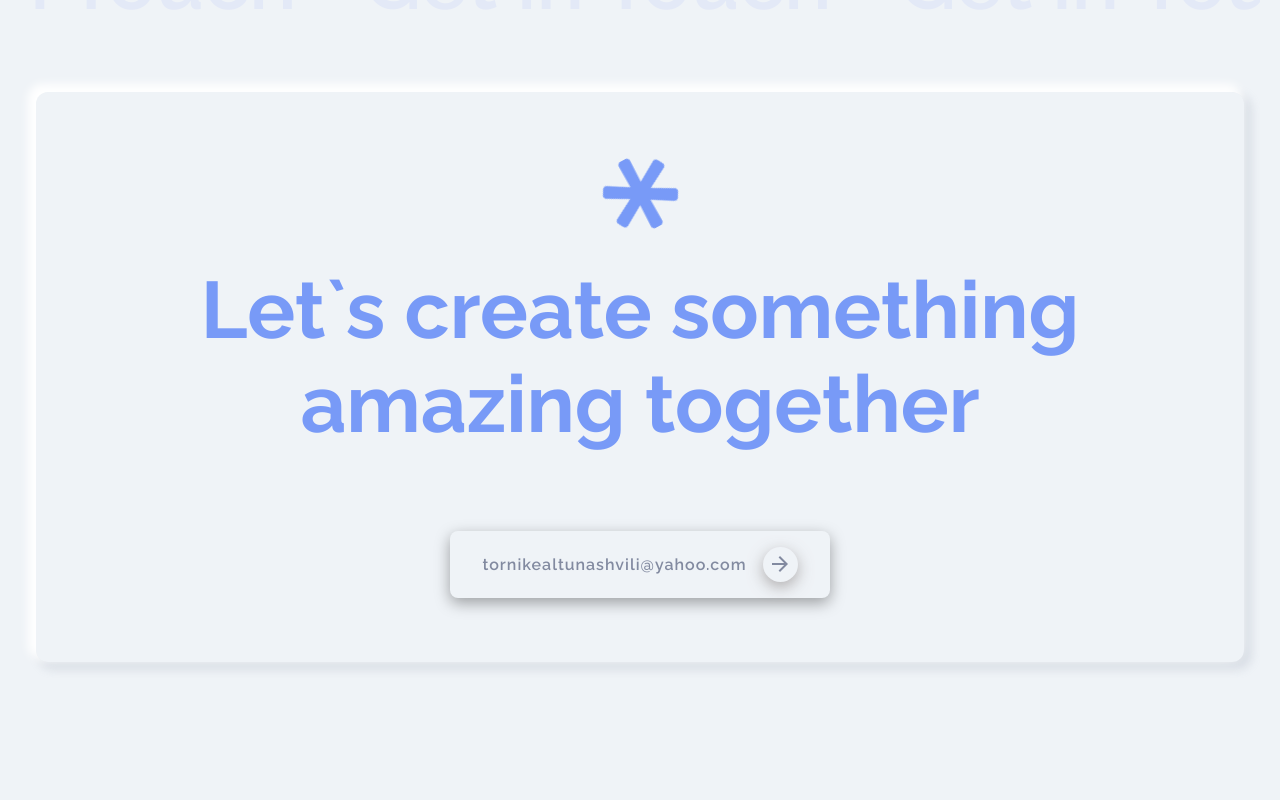
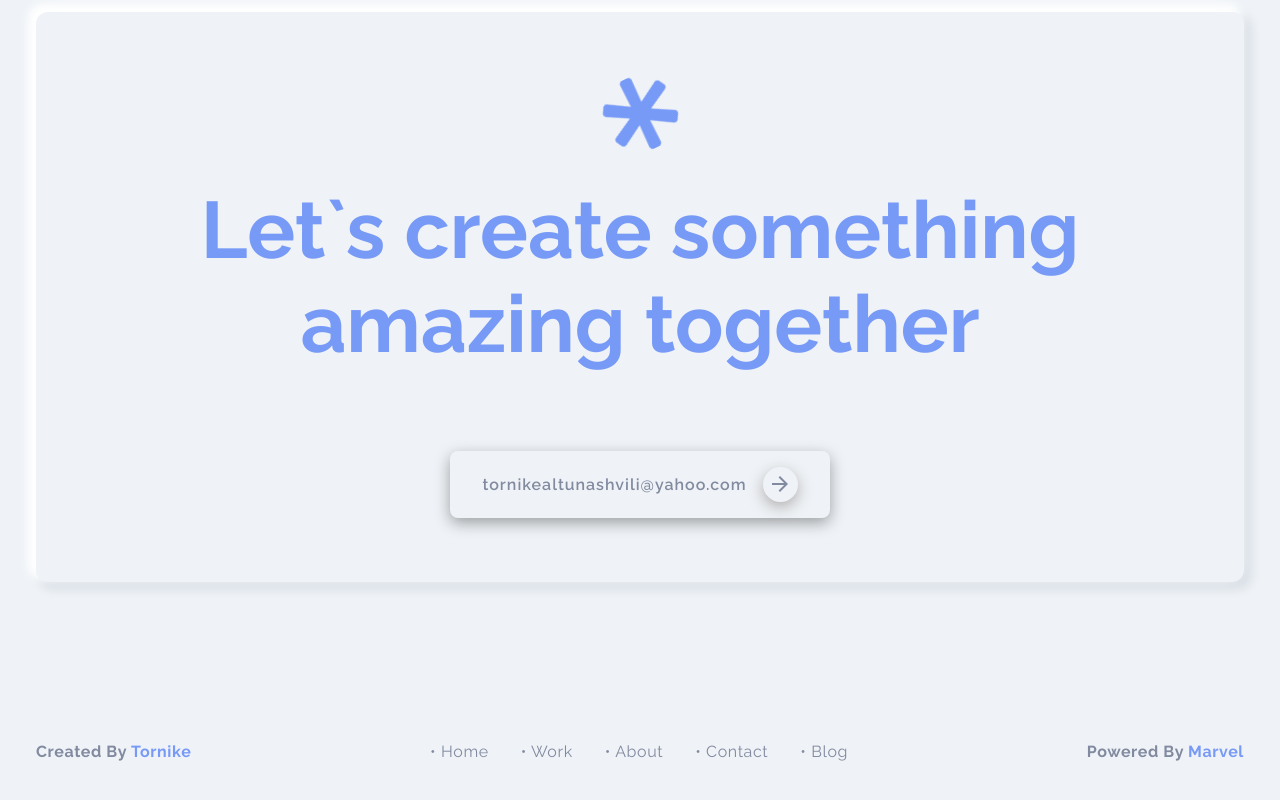
Before and after one commit to TornikeALT/new-porftolio, a React (Create React App) app: page / in a window 1280 px wide. Shown: the part 3634-4434 px from the top of the page. Before the commit the page ends 4312 px from the top, so only its background shows below. Built offline with nearby package versions, Linux system fonts and the light colour scheme.

Commit message:
footer is done

```diff
--- a/src/UI/RootLayout.js
+++ b/src/UI/RootLayout.js
@@ -1,5 +1,6 @@
 import { Outlet } from "react-router";
 import Header from "../components/Header";
+import Footer from "../components/Footer";
 
 function RootLayout() {
     return (
@@ -8,6 +9,7 @@ function RootLayout() {
             <main>
                 <Outlet />
             </main>
+            <Footer />
         </>
     );
 }
--- /dev/null
+++ b/src/components/Footer.js
@@ -0,0 +1,42 @@
+import { Link } from 'react-router-dom';
+import classes from '../styles/footer.module.css'
+
+function Footer() {
+    return (
+        <footer className={classes.footer}>
+            <div className={classes.created_by}>
+                <h4>Created By
+                    <span>Tornike</span>
+                </h4>
+            </div>
+            <div className={classes.footer_nav}>
+                <nav>
+                    <ul>
+                        <li>
+                            <Link>• Home</Link>
+                        </li>
+                        <li>
+                            <Link>• Work</Link>
+                        </li>
+                        <li>
+                            <Link>• About</Link>
+                        </li>
+                        <li>
+                            <Link>• Contact</Link>
+                        </li>
+                        <li>
+                            <Link>• Blog</Link>
+                        </li>
+                    </ul>
+                </nav>
+            </div>
+            <div className={classes.powered_by}>
+                <h4>Powered By
+                    <span>Marvel</span>
+                </h4>
+            </div>
+        </footer>
+    );
+}
+
+export default Footer
--- a/src/pages/HomePage.js
+++ b/src/pages/HomePage.js
@@ -16,7 +16,7 @@ function HomePage() {
             <section>
                 <Projects />
             </section>
-            <section style={{ overflow: 'hidden', marginTop: '15rem' }}>
+            <section style={{ overflow: 'hidden', marginTop: '10rem' }}>
                 <Banner />
             </section>
         </>
--- /dev/null
+++ b/src/styles/footer.module.css
@@ -0,0 +1,26 @@
+.footer {
+    max-width: 1240px;
+    margin: 8rem auto 2rem auto;
+    padding: 1rem;
+    display: flex;
+    justify-content: space-between;
+    letter-spacing: 0.6px;
+    color: #828aa0;
+    align-items: center;
+}
+
+.footer_nav ul {
+    display: flex;
+    align-items: center;
+    gap: 2rem;
+}
+
+.footer_nav a {
+    color: #828aa0;
+}
+
+.created_by span,
+.powered_by span {
+    color: #789af7;
+    padding-left: 4px;
+}
```
